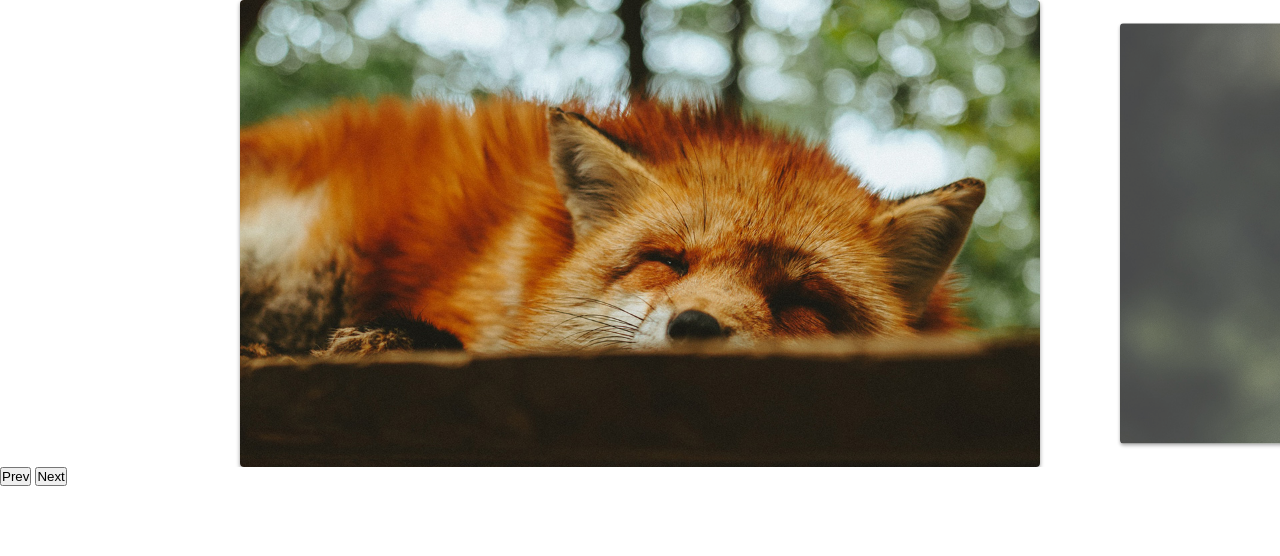
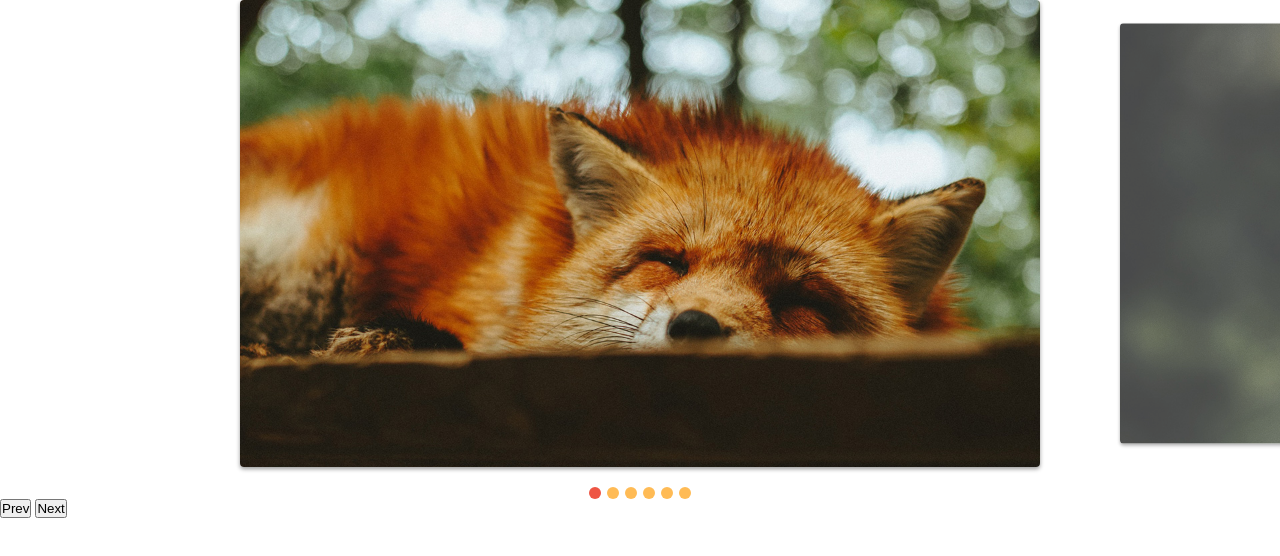
Before and after one commit to araujoerick/slide-js, a plain HTML site: page index.html in a window 1280 px wide. Drawn offline with Linux system fonts and the light colour scheme.

Commit message:
:sparkles: feat: Adiciona paginação por slide

```diff
--- a/css/style.css
+++ b/css/style.css
@@ -40,3 +40,24 @@ img {
   opacity: 1;
   transform: scale(1);
 }
+
+[data-control="slide"] {
+  display: flex;
+  justify-content: center;
+  margin-top: 1.25rem;
+  gap: 0.375rem;
+}
+[data-control="slide"] li a {
+  display: block;
+  width: 12px;
+  height: 12px;
+  background: #fb5;
+  border-radius: 50%;
+  overflow: hidden;
+  text-indent: -999px;
+}
+
+[data-control="slide"] li.active a,
+[data-control="slide"] li a:hover {
+  background: #e54;
+}
--- a/js/script.js
+++ b/js/script.js
@@ -4,3 +4,5 @@ const slide = new SlideNav(".slide", ".slide-wrapper");
 
 slide.init();
 slide.addArrow(".prev", ".next");
+
+slide.addControl();
--- a/js/slide.js
+++ b/js/slide.js
@@ -6,6 +6,7 @@ export default class Slide {
     this.wrapper = document.querySelector(wrapper);
     this.dist = { finalPosition: 0, startX: 0, movement: 0 };
     this.activeClass = "active";
+    this.changeEvent = new Event("changeEvent");
   }
 
   transition(active) {
@@ -112,6 +113,7 @@ export default class Slide {
     this.slidesIndexNav(index); // Seta o slide atual
     this.dist.finalPosition = activeSlide.position;
     this.changeActiveClass();
+    this.wrapper.dispatchEvent(this.changeEvent); // Ativa um evento no elemento selecionado
   }
 
   changeActiveClass() {
@@ -167,6 +169,11 @@ export default class Slide {
 }
 
 export class SlideNav extends Slide {
+  constructor(slide, wrapper) {
+    super(slide, wrapper);
+    this.bindControlEvents();
+  }
+
   addArrow(prev, next) {
     this.prevElement = document.querySelector(prev);
     this.nextElement = document.querySelector(next);
@@ -177,4 +184,49 @@ export class SlideNav extends Slide {
     this.prevElement.addEventListener("click", this.activePrevSlide);
     this.nextElement.addEventListener("click", this.activeNextSlide);
   }
+
+  createControl() {
+    const control = document.createElement("ul");
+    control.dataset.control = "slide";
+
+    // Cria um certa quantidade de li de acordo o tamanho da array de imagens
+    this.slideArray.forEach((item, index) => {
+      control.innerHTML += `<li><a href="#slide${index + 1}">${
+        index + 1
+      }</a></li>`;
+    });
+    this.wrapper.appendChild(control);
+    return control;
+  }
+
+  eventControl(item, index) {
+    item.addEventListener("click", (event) => {
+      event.preventDefault();
+      this.changeSlide(index);
+      this.activeControlItem();
+    });
+    // Observa para que toda vez que mude o slide, ative o método setando o slide ativo
+    this.wrapper.addEventListener("changeEvent", this.activeControlItem);
+  }
+
+  activeControlItem() {
+    this.controlArray.forEach((item) =>
+      item.classList.remove(this.activeClass)
+    );
+    this.controlArray[this.index.active].classList.add(this.activeClass);
+  }
+
+  addControl(customControl) {
+    this.control =
+      document.querySelector(customControl) || this.createControl();
+    this.controlArray = [...this.control.children];
+
+    this.activeControlItem();
+    this.controlArray.forEach(this.eventControl);
+  }
+
+  bindControlEvents() {
+    this.eventControl = this.eventControl.bind(this);
+    this.activeControlItem = this.activeControlItem.bind(this);
+  }
 }
```
